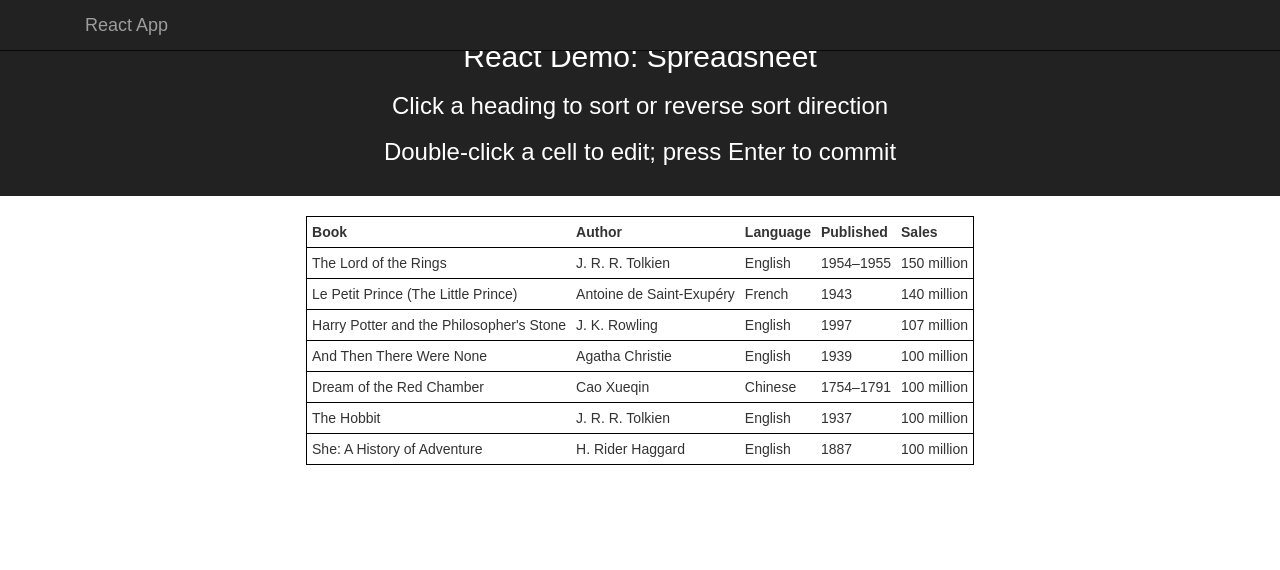
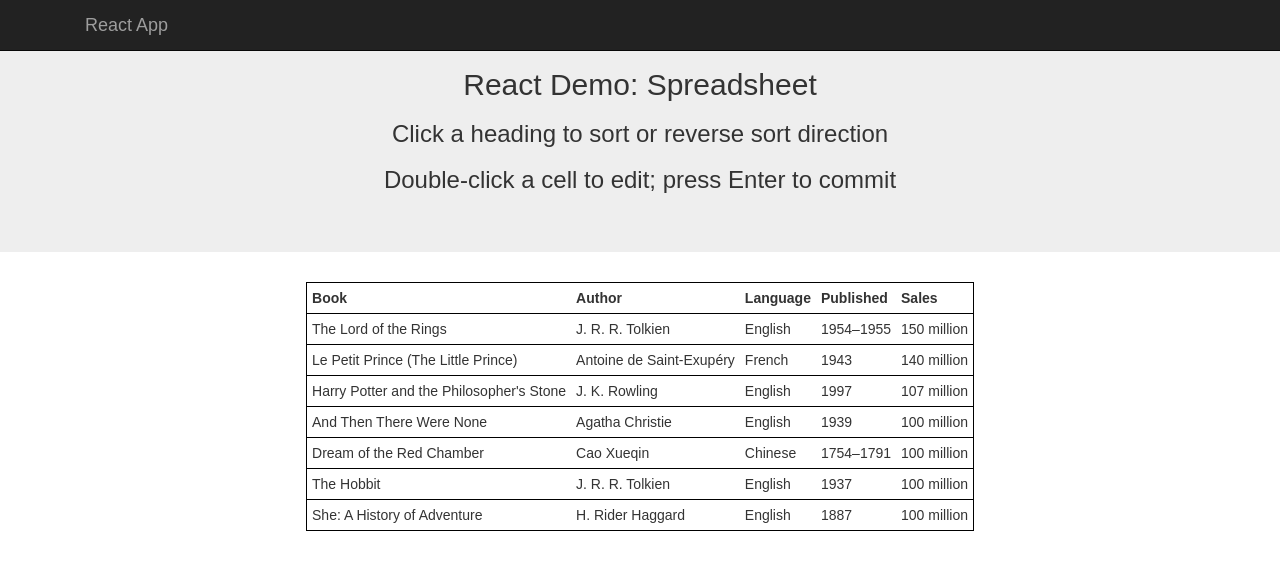
Before and after one commit to joel-s/demo-react-app, a React (Create React App) app: page / in a window 1280 px wide. Shown: the top 570 px of the page. Built offline with nearby package versions, Linux system fonts and the light colour scheme.

Commit message:
Use Jumbotron for Excel intro

```diff
--- a/src/Excel.css
+++ b/src/Excel.css
@@ -1,8 +1,5 @@
 .Excel .intro {
   text-align: center;
-  background-color: #222;
-  padding: 20px;
-  color: white;
 }
 
 .Excel input {
--- a/src/Excel.js
+++ b/src/Excel.js
@@ -1,4 +1,5 @@
 import React, { Component } from 'react';
+import { Jumbotron } from 'react-bootstrap';
 import './Excel.css';
 
 /******************************************************************************
@@ -33,11 +34,11 @@ class Excel extends Component {
   render() {
     return (
       <div className="Excel">
-        <div className="intro">
+        <Jumbotron className="intro">
             <h2>React Demo: Spreadsheet</h2>
             <h3>Click a heading to sort or reverse sort direction</h3>
             <h3>Double-click a cell to edit; press Enter to commit</h3>
-        </div>
+        </Jumbotron>
         {this._renderTable()}
       </div>
     )
```
